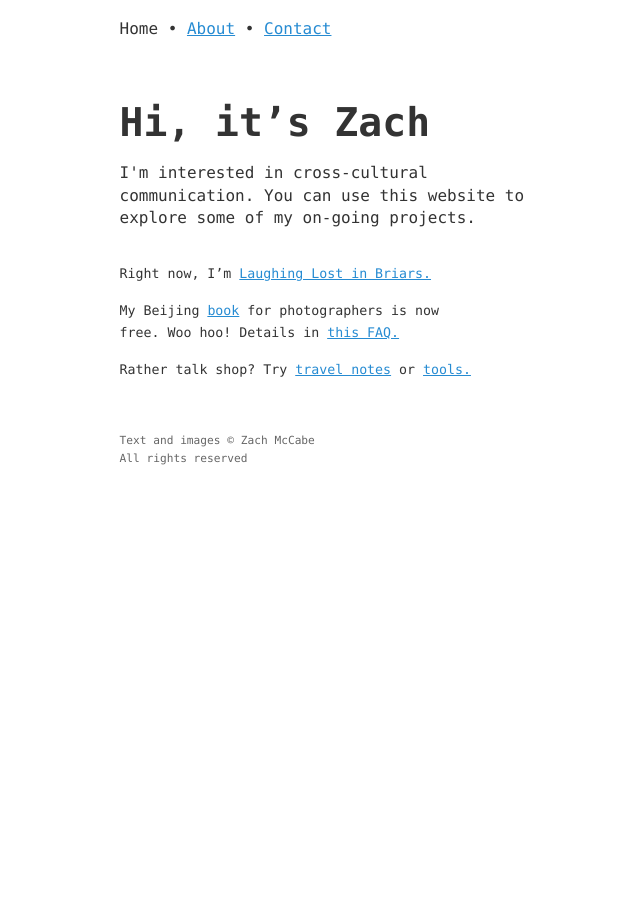
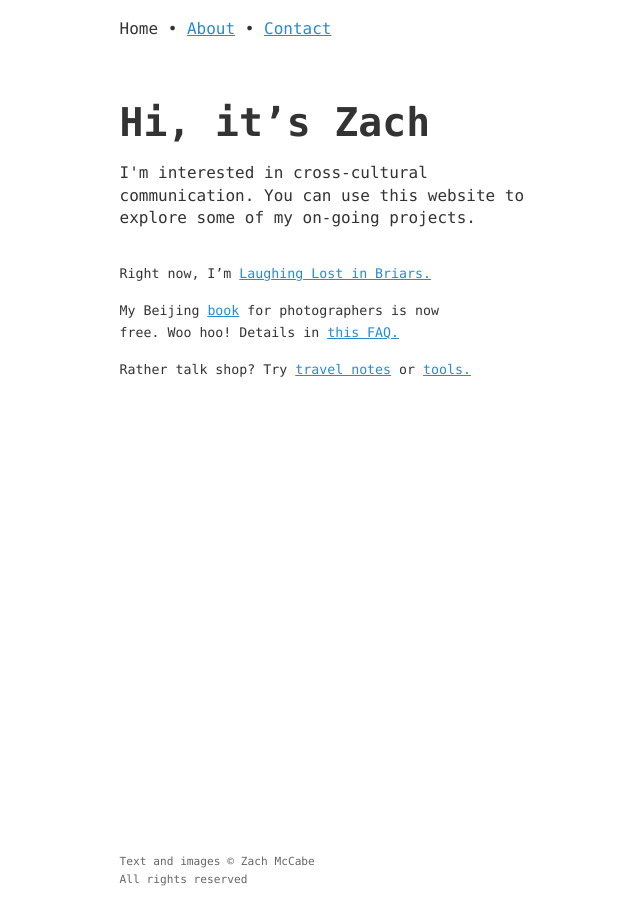
Before and after one commit to zachmccabe/zachmccabe.github.io, a Jekyll site: the page built from index.md, in a window 1280 px wide. Shown: the whole page, without its empty margins (215-855 px from the left). Built offline with Jekyll 4.4.1, drawn with Linux system fonts in a browser that asks for light colours.

Commit message:
Update kao_midnite_3.html
Adding flx-push-footer

```diff
--- a/_layouts/kao_midnite_3.html
+++ b/_layouts/kao_midnite_3.html
@@ -17,6 +17,7 @@
 <div class="flx">
 <div class="flx-left"></div>
 <div class="flx-right">
+<div class="flx-push-footer">
 <div class="site-nav-top">
 {%- include site_nav.html -%}
 </div>
@@ -34,5 +35,6 @@
 </footer>
 </div>
 </div>
+</div>
 </body>
 </html>
```
